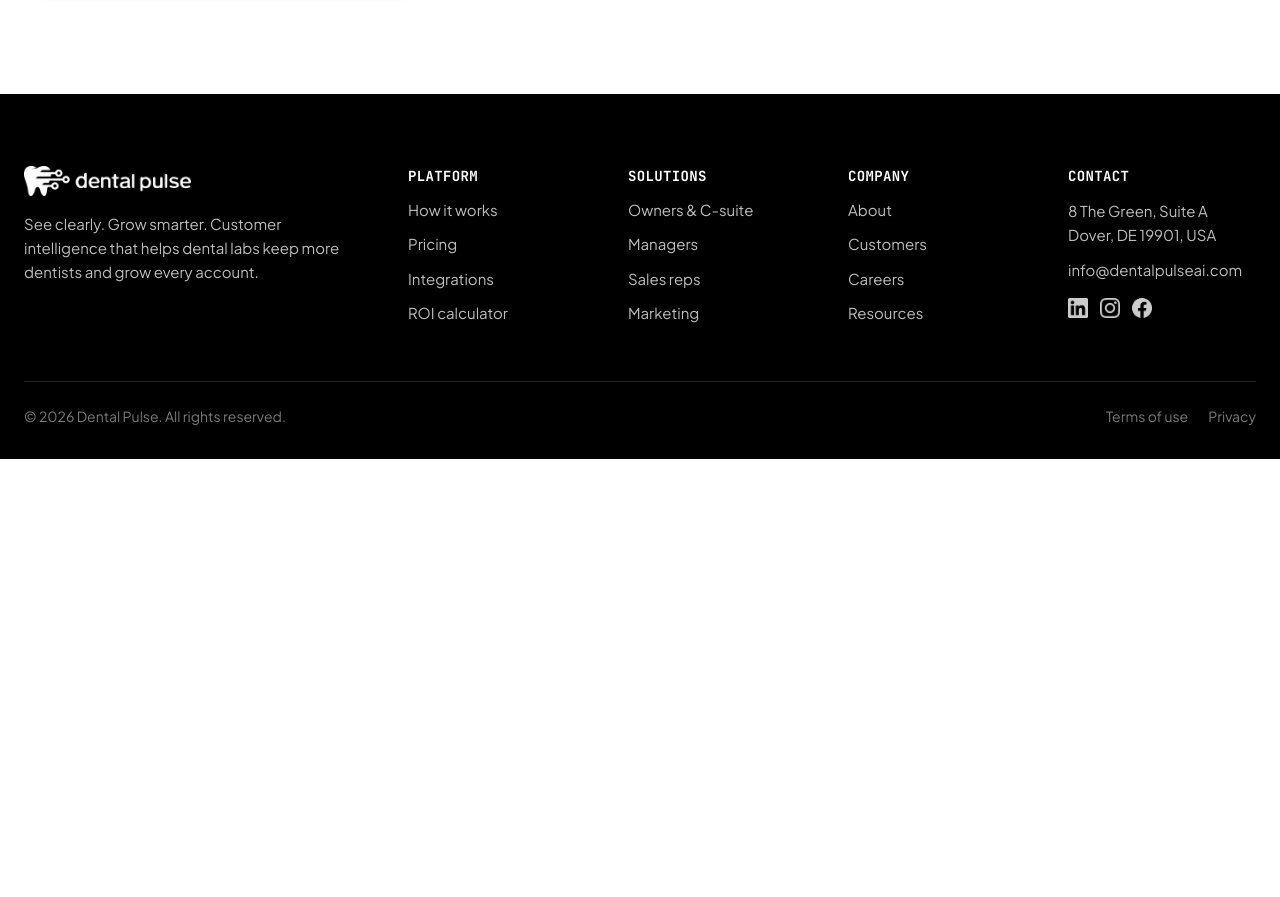
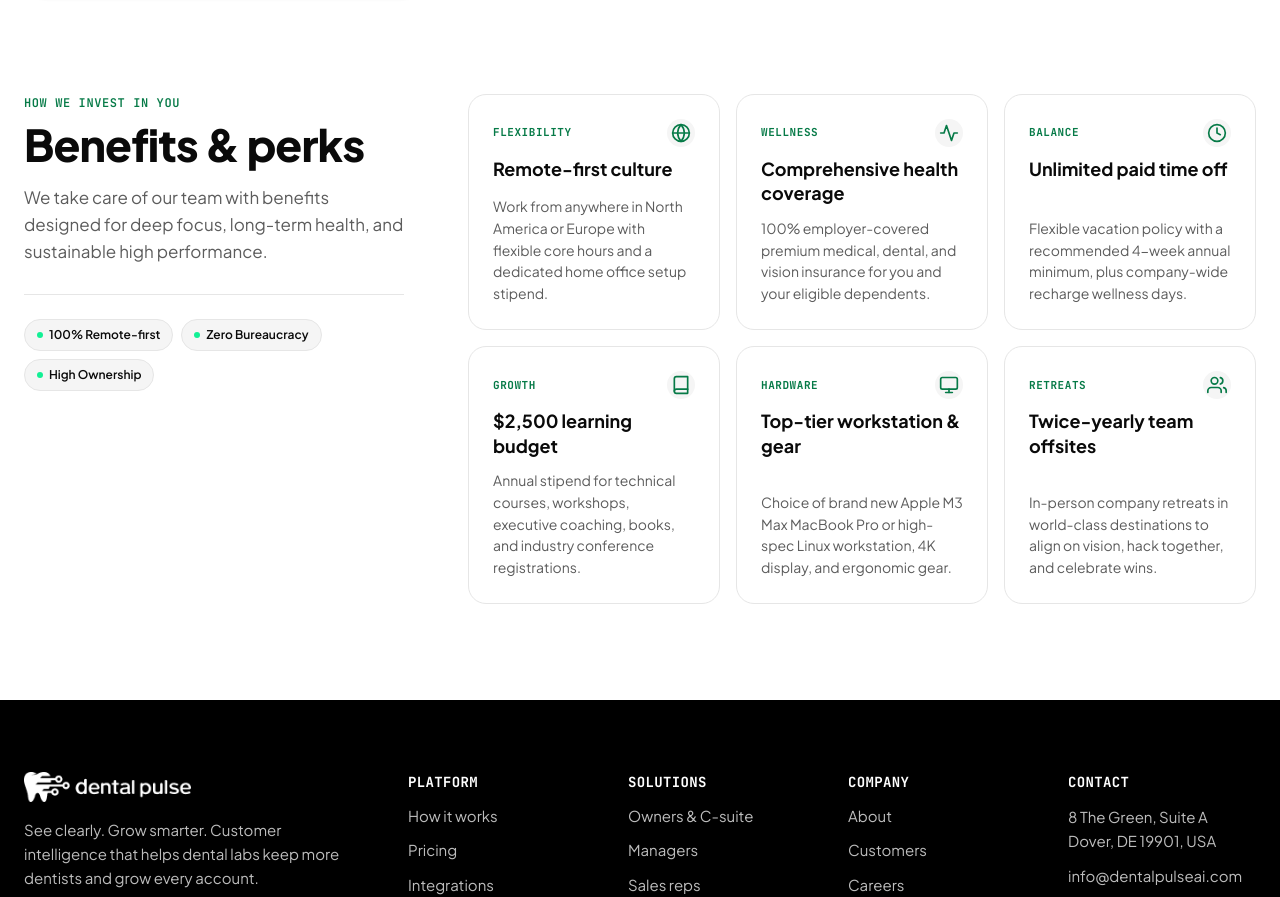
Before and after one commit to dentalPulse/dentalpulse-website, a Next.js app: page /careers in a window 1280 px wide. Shown: the part 907-1804 px from the top of the page. Before the commit the page ends 1366 px from the top, so only its background shows below. Built offline with nearby package versions, Linux system fonts and the light colour scheme.

Commit message:
Phase 3: Benefits & Perks Section (CareersBenefits.tsx)

```diff
--- a/new_docs/CAREERS_IMPLEMENTATION_PLAN.md
+++ b/new_docs/CAREERS_IMPLEMENTATION_PLAN.md
@@ -56,17 +56,18 @@ src/
 
 ---
 
-### Phase 3: Benefits & Perks Section (`CareersBenefits.tsx`)
-1. Create `src/components/careers/CareersBenefits.tsx`:
-   - Section heading: *"Benefits & perks"* (`clamp(30px, 3.2vw, 44px)`).
-   - 2-column flex layout with 6 high-value benefit cards:
-     1. Remote-friendly work (flexible hours, home office stipend)
-     2. Comprehensive health coverage (medical, dental, vision, 100% employer-covered)
-     3. Unlimited paid time off (wellness days, parental leave)
-     4. Learning & growth budget ($2,500 annual stipend)
-     5. Top-tier equipment (M3 Max MacBooks or workstation + 4K display)
-     6. Annual team offsites (twice-yearly in-person retreats)
-2. Assemble in `CareersPageContent.tsx` and verify live rendering.
+### Phase 3: Benefits & Perks Section (`CareersBenefits.tsx`) (COMPLETED)
+1. Created `src/components/careers/CareersBenefits.tsx`:
+   - Section heading: *"Benefits & perks"* (`text-[30px] sm:text-[36px] lg:text-[44px] font-extrabold`) and subtitle with quick pillar badges.
+   - 2-column flex layout with 6 high-value employee benefits cards featuring custom vector icons and category tags:
+     1. **Remote-first culture:** Flexible hours, work from anywhere in US/Canada/EU, home office setup.
+     2. **Comprehensive health coverage:** 100% employer-covered premium health, dental, and vision insurance.
+     3. **Unlimited paid time off:** Flexible vacation policy with 4-week annual minimum & recharge days.
+     4. **$2,500 learning budget:** Annual stipend for technical courses, conferences, and books.
+     5. **Top-tier workstation & gear:** Choice of Apple M3 Max MacBook Pro or Linux workstation + 4K display.
+     6. **Twice-yearly team offsites:** In-person company retreats in inspiring locations.
+2. Connected `CareersBenefits` into `src/components/careers/CareersPageContent.tsx`.
+3. Verified compilation via `pnpm build` and confirmed live HTTP 200 response on `http://localhost:3000/careers`.
 
 ---
 
--- /dev/null
+++ b/src/components/careers/CareersBenefits.tsx
@@ -0,0 +1,213 @@
+import React from 'react';
+
+interface BenefitItem {
+  id: string;
+  category: string;
+  title: string;
+  description: string;
+  iconSvg: React.ReactNode;
+}
+
+const BENEFITS: BenefitItem[] = [
+  {
+    id: 'remote-work',
+    category: 'FLEXIBILITY',
+    title: 'Remote-first culture',
+    description:
+      'Work from anywhere in North America or Europe with flexible core hours and a dedicated home office setup stipend.',
+    iconSvg: (
+      <svg
+        width="20"
+        height="20"
+        viewBox="0 0 24 24"
+        fill="none"
+        stroke="currentColor"
+        strokeWidth="2"
+        strokeLinecap="round"
+        strokeLinejoin="round"
+      >
+        <circle cx="12" cy="12" r="10" />
+        <line x1="2" y1="12" x2="22" y2="12" />
+        <path d="M12 2a15.3 15.3 0 0 1 4 10 15.3 15.3 0 0 1-4 10 15.3 15.3 0 0 1-4-10 15.3 15.3 0 0 1 4-10z" />
+      </svg>
+    ),
+  },
+  {
+    id: 'health-coverage',
+    category: 'WELLNESS',
+    title: 'Comprehensive health coverage',
+    description:
+      '100% employer-covered premium medical, dental, and vision insurance for you and your eligible dependents.',
+    iconSvg: (
+      <svg
+        width="20"
+        height="20"
+        viewBox="0 0 24 24"
+        fill="none"
+        stroke="currentColor"
+        strokeWidth="2"
+        strokeLinecap="round"
+        strokeLinejoin="round"
+      >
+        <path d="M22 12h-4l-3 9L9 3l-3 9H2" />
+      </svg>
+    ),
+  },
+  {
+    id: 'paid-time-off',
+    category: 'BALANCE',
+    title: 'Unlimited paid time off',
+    description:
+      'Flexible vacation policy with a recommended 4-week annual minimum, plus company-wide recharge wellness days.',
+    iconSvg: (
+      <svg
+        width="20"
+        height="20"
+        viewBox="0 0 24 24"
+        fill="none"
+        stroke="currentColor"
+        strokeWidth="2"
+        strokeLinecap="round"
+        strokeLinejoin="round"
+      >
+        <circle cx="12" cy="12" r="10" />
+        <polyline points="12 6 12 12 16 14" />
+      </svg>
+    ),
+  },
+  {
+    id: 'learning-budget',
+    category: 'GROWTH',
+    title: '$2,500 learning budget',
+    description:
+      'Annual stipend for technical courses, workshops, executive coaching, books, and industry conference registrations.',
+    iconSvg: (
+      <svg
+        width="20"
+        height="20"
+        viewBox="0 0 24 24"
+        fill="none"
+        stroke="currentColor"
+        strokeWidth="2"
+        strokeLinecap="round"
+        strokeLinejoin="round"
+      >
+        <path d="M4 19.5A2.5 2.5 0 0 1 6.5 17H20" />
+        <path d="M6.5 2H20v20H6.5A2.5 2.5 0 0 1 4 19.5v-15A2.5 2.5 0 0 1 6.5 2z" />
+      </svg>
+    ),
+  },
+  {
+    id: 'equipment',
+    category: 'HARDWARE',
+    title: 'Top-tier workstation & gear',
+    description:
+      'Choice of brand new Apple M3 Max MacBook Pro or high-spec Linux workstation, 4K display, and ergonomic gear.',
+    iconSvg: (
+      <svg
+        width="20"
+        height="20"
+        viewBox="0 0 24 24"
+        fill="none"
+        stroke="currentColor"
+        strokeWidth="2"
+        strokeLinecap="round"
+        strokeLinejoin="round"
+      >
+        <rect x="2" y="3" width="20" height="14" rx="2" ry="2" />
+        <line x1="8" y1="21" x2="16" y2="21" />
+        <line x1="12" y1="17" x2="12" y2="21" />
+      </svg>
+    ),
+  },
+  {
+    id: 'team-offsites',
+    category: 'RETREATS',
+    title: 'Twice-yearly team offsites',
+    description:
+      'In-person company retreats in world-class destinations to align on vision, hack together, and celebrate wins.',
+    iconSvg: (
+      <svg
+        width="20"
+        height="20"
+        viewBox="0 0 24 24"
+        fill="none"
+        stroke="currentColor"
+        strokeWidth="2"
+        strokeLinecap="round"
+        strokeLinejoin="round"
+      >
+        <path d="M17 21v-2a4 4 0 0 0-4-4H5a4 4 0 0 0-4 4v2" />
+        <circle cx="9" cy="7" r="4" />
+        <path d="M23 21v-2a4 4 0 0 0-3-3.87" />
+        <path d="M16 3.13a4 4 0 0 1 0 7.75" />
+      </svg>
+    ),
+  },
+];
+
+export function CareersBenefits() {
+  return (
+    <section className="w-full pb-24 px-6">
+      <div className="max-w-[1240px] mx-auto flex flex-col lg:flex-row gap-12 lg:gap-16 items-start">
+        {/* Left Column: Heading & Narrative */}
+        <div className="lg:w-[380px] shrink-0">
+          <span className="font-mono text-[12px] font-semibold text-[#067A47] tracking-wider uppercase block mb-2">
+            HOW WE INVEST IN YOU
+          </span>
+          <h2 className="text-[30px] sm:text-[36px] lg:text-[44px] font-extrabold leading-[1.08] tracking-[-0.03em] text-[#0A0A0A] m-0">
+            Benefits &amp; perks
+          </h2>
+          <p className="mt-4 text-[16px] sm:text-[17px] text-[#5C5C5C] leading-[1.6] m-0">
+            We take care of our team with benefits designed for deep focus, long-term health, and sustainable high performance.
+          </p>
+
+          {/* Quick Pillars Chip */}
+          <div className="mt-7 pt-6 border-t border-[#E6E6E6] flex flex-wrap gap-2">
+            <span className="inline-flex items-center gap-1.5 px-3 py-1.5 rounded-full bg-[#F5F5F5] border border-[#E6E6E6] text-[12px] font-semibold text-[#0A0A0A]">
+              <span className="w-1.5 h-1.5 rounded-full bg-[#12F095]" />
+              100% Remote-first
+            </span>
+            <span className="inline-flex items-center gap-1.5 px-3 py-1.5 rounded-full bg-[#F5F5F5] border border-[#E6E6E6] text-[12px] font-semibold text-[#0A0A0A]">
+              <span className="w-1.5 h-1.5 rounded-full bg-[#12F095]" />
+              Zero Bureaucracy
+            </span>
+            <span className="inline-flex items-center gap-1.5 px-3 py-1.5 rounded-full bg-[#F5F5F5] border border-[#E6E6E6] text-[12px] font-semibold text-[#0A0A0A]">
+              <span className="w-1.5 h-1.5 rounded-full bg-[#12F095]" />
+              High Ownership
+            </span>
+          </div>
+        </div>
+
+        {/* Right Column: 6-Card Benefits Grid */}
+        <div className="flex-1 w-full grid grid-cols-1 sm:grid-cols-2 lg:grid-cols-3 gap-3.5 sm:gap-4">
+          {BENEFITS.map((item) => (
+            <div
+              key={item.id}
+              className="bg-white border border-[#E6E6E6] hover:border-[#12F095] rounded-[18px] p-5 sm:p-6 transition-all duration-300 hover:shadow-md hover:-translate-y-0.5 group flex flex-col justify-between"
+            >
+              <div>
+                <div className="flex items-center justify-between text-[#067A47] mb-2.5">
+                  <span className="font-mono text-[11px] font-bold tracking-wider uppercase">
+                    {item.category}
+                  </span>
+                  <div className="w-7 h-7 rounded-full bg-[#F5F5F5] group-hover:bg-[#12F095]/15 flex items-center justify-center transition-colors">
+                    {item.iconSvg}
+                  </div>
+                </div>
+
+                <b className="block text-[17px] sm:text-[18px] font-bold text-[#0A0A0A] group-hover:text-[#067A47] transition-colors leading-snug">
+                  {item.title}
+                </b>
+              </div>
+
+              <p className="text-[14px] text-[#5C5C5C] leading-[1.55] mt-3 m-0">
+                {item.description}
+              </p>
+            </div>
+          ))}
+        </div>
+      </div>
+    </section>
+  );
+}
--- a/src/components/careers/CareersPageContent.tsx
+++ b/src/components/careers/CareersPageContent.tsx
@@ -3,6 +3,7 @@
 import React from 'react';
 import { CareersHero } from './CareersHero';
 import { CareersWhyCards } from './CareersWhyCards';
+import { CareersBenefits } from './CareersBenefits';
 
 export function CareersPageContent() {
   return (
@@ -12,6 +13,9 @@ export function CareersPageContent() {
 
       {/* 2. Culture & Why Us Bento Cards */}
       <CareersWhyCards />
+
+      {/* 3. Benefits & Perks Showcase */}
+      <CareersBenefits />
     </div>
   );
 }
```
Also changed, not shown: 1 other file (tests, documents, lock files or other folders).
